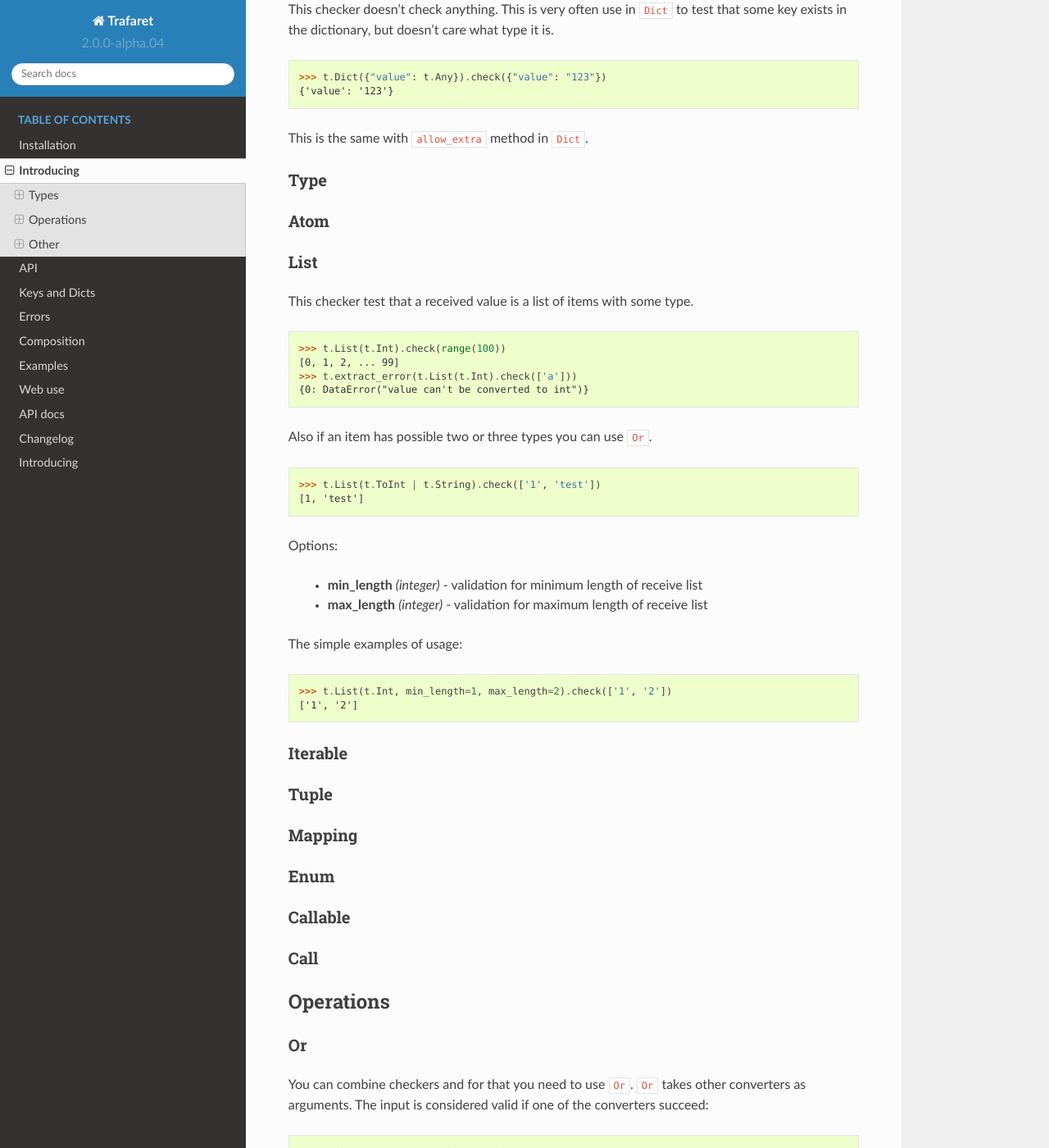
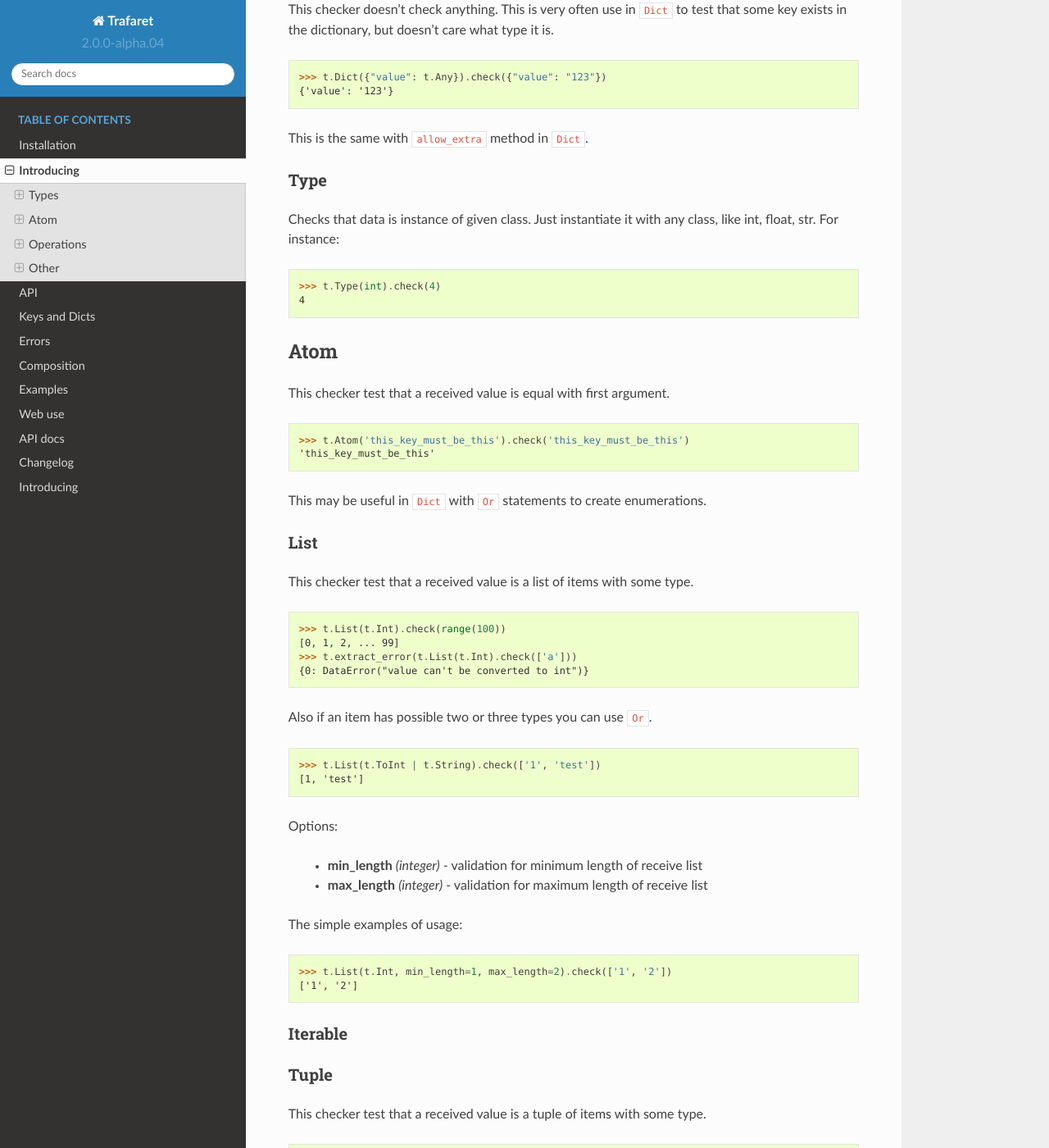
Before and after one commit to Deepwalker/trafaret, a Sphinx documentation site: the page built from docs/intro.rst, in a window 1280 px wide and 1400 px high, scrolled down 8649 px. Shown: the whole window at 82% size. Built offline with Sphinx 7.4.7 and the Read the Docs theme 2.0.0, drawn with Linux system fonts in a browser that asks for light colours; some of the changed text lies outside the part shown.

Commit message:
docs: added documentation about Tuple

```diff
--- a/docs/intro.rst
+++ b/docs/intro.rst
@@ -410,9 +410,23 @@ This is the same with ``allow_extra`` method in ``Dict``.
 Type
 ....
 
+Checks that data is instance of given class. Just instantiate it with any
+class, like int, float, str. For instance:
+
+    >>> t.Type(int).check(4)
+    4
+
 
 Atom
-....
+----
+
+This checker test that a received value is equal with first argument.
+
+    >>> t.Atom('this_key_must_be_this').check('this_key_must_be_this')
+    'this_key_must_be_this'
+
+This may be useful in ``Dict`` with ``Or`` statements to create
+enumerations.
 
 
 List
@@ -448,6 +462,10 @@ Iterable
 Tuple
 .....
 
+This checker test that a received value is a tuple of items with some type.
+
+    >>> t.Tuple(t.ToInt, t.ToInt, t.String).check([3, 4, u'5'])
+    (3, 4, u'5')
 
 Mapping
 .......
```
